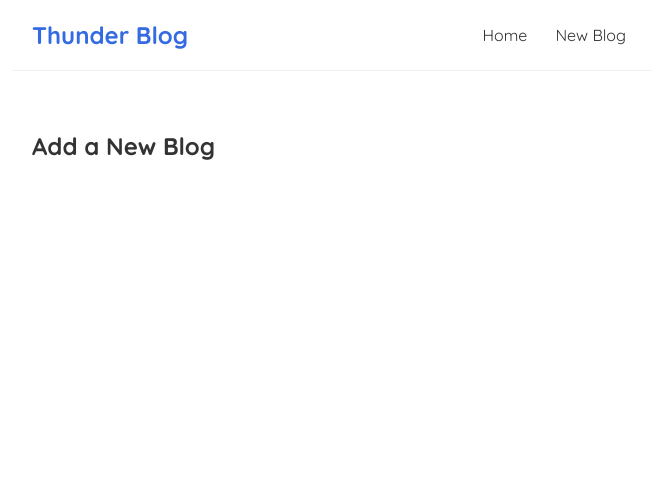
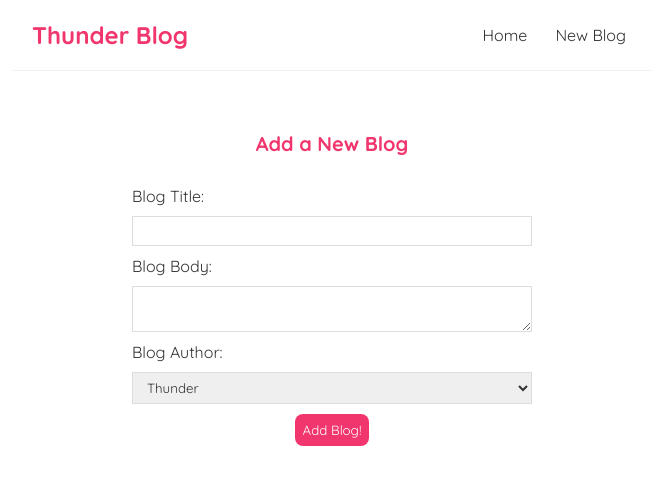
Before and after one commit to EliotShytaj/eliot-blog, a React (Create React App) app: page /create in a window 1280 px wide. Shown: the top 484 px of the page, without its empty margins (308-964 px from the left). Built offline with nearby package versions, Linux system fonts and the light colour scheme.

Commit message:
Submitting form

```diff
--- a/src/BlogDetails.js
+++ b/src/BlogDetails.js
@@ -1,11 +1,22 @@
-import { useParams } from "react-router-dom/cjs/react-router-dom.min";
+import { useParams } from "react-router-dom";
+import useFetch  from "./useFetch";
 
 const BlogDetails = () => {
-const { id } = useParams();
+    const { id } = useParams();
+    const { data: blog, error, isPending } = useFetch("http://localhost:8000/blogs/" + id)
+
 
     return (
         <div className="blog-details">
-            <h2>Blog Details - { id } </h2>
+            { isPending && <div>Loading...</div> }
+            { error && <div>{ error }</div> }
+            { blog && (
+                <article>
+                    <h2>{blog.title}</h2>
+                    <p>Written by { blog.author }</p>
+                    <div>{blog.body}</div>
+                </article>
+            )}
         </div>
      );
 }
--- a/src/Create.js
+++ b/src/Create.js
@@ -1,7 +1,44 @@
+import {useState} from "react";
+
 const Create = () => {
+    const [title, setTitle] = useState("");
+    const [body, setBody] = useState("");
+    const [author, setAuthor] = useState("thunder");
+
+    const handleSubmit = (e) => {
+        e.preventDefault();
+        const blog = {title, body, author};
+
+        console.log(blog);
+    }
+
     return (
         <div className="create">
             <h2>Add a New Blog</h2>
+            <form onSubmit={handleSubmit}>
+                <label>Blog Title: </label>
+                <input
+                    type = "text"
+                    required
+                    value = {title}
+                    onChange={(e) => setTitle(e.target.value)}
+                />
+                <label>Blog Body: </label>
+                <textarea
+                    required
+                    value = {body}
+                    onChange={(e) => setBody(e.target.value)}
+                ></textarea>
+                <label>Blog Author:</label>
+                <select
+                    value = {author}
+                    onChange={(e) => setAuthor(e.target.value)}
+                >
+                    <option value = "thunder">Thunder</option>
+                    <option value = "hawk">Hawk</option>
+                </select>
+                <button>Add Blog!</button>
+            </form>
         </div>
      );
 }
--- a/src/index.css
+++ b/src/index.css
@@ -15,7 +15,7 @@
   border-bottom: 1px solid #f2f2f2;
 }
 .navbar h1 {
-  color: #346be2;
+  color: #f1356d;
 }
 .navbar .links {
   margin-left: auto;
@@ -26,7 +26,7 @@
   padding: 6px;
 }
 .navbar a:hover {
-  color: #346be2;
+  color: #f1356d;
 }
 .content {
   max-width: 600px;
@@ -45,10 +45,59 @@
 }
 .blog-preview h2 {
   font-size: 20px;
-  color: #346be2;
+  color: #f1356d;
   margin-bottom: 8px;
 }
-
 .blog-preview a{
   text-decoration: none;
 }
+
+/* blog details page */
+.blog-details h2 {
+  font-size: 20px;
+  color: #f1356d;
+  margin-bottom: 10px;
+}
+.blog-details div {
+  margin: 20px 0;
+}
+.blog-details button {
+  background: #f1356d;
+  color: #fff;
+  border: 0;
+  padding: 8px;
+  border-radius: 8px;
+  cursor: pointer;
+}
+
+/* create new blog form */
+.create {
+  max-width: 400px;
+  margin: 0 auto;
+  text-align: center;
+}
+.create label {
+  text-align: left;
+  display: block;
+}
+.create h2 {
+  font-size: 20px;
+  color: #f1356d;
+  margin-bottom: 30px;
+}
+.create input, .create textarea, .create select {
+  width: 100%;
+  padding: 6px 10px;
+  margin: 10px 0;
+  border: 1px solid #ddd;
+  box-sizing: border-box;
+  display: block;
+}
+.create button {
+  background: #f1356d;
+  color: #fff;
+  border: 0;
+  padding: 8px;
+  border-radius: 8px;
+  cursor: pointer;
+}
```
